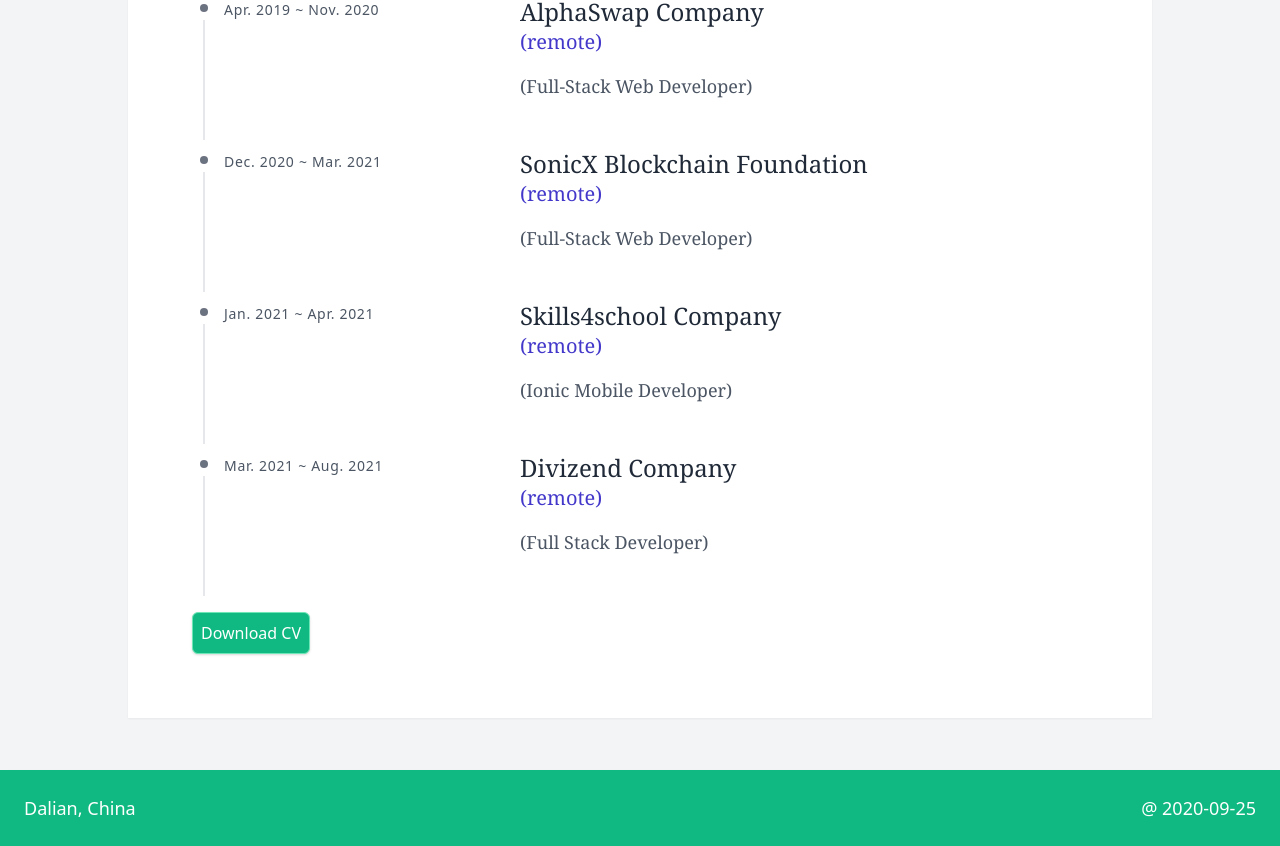
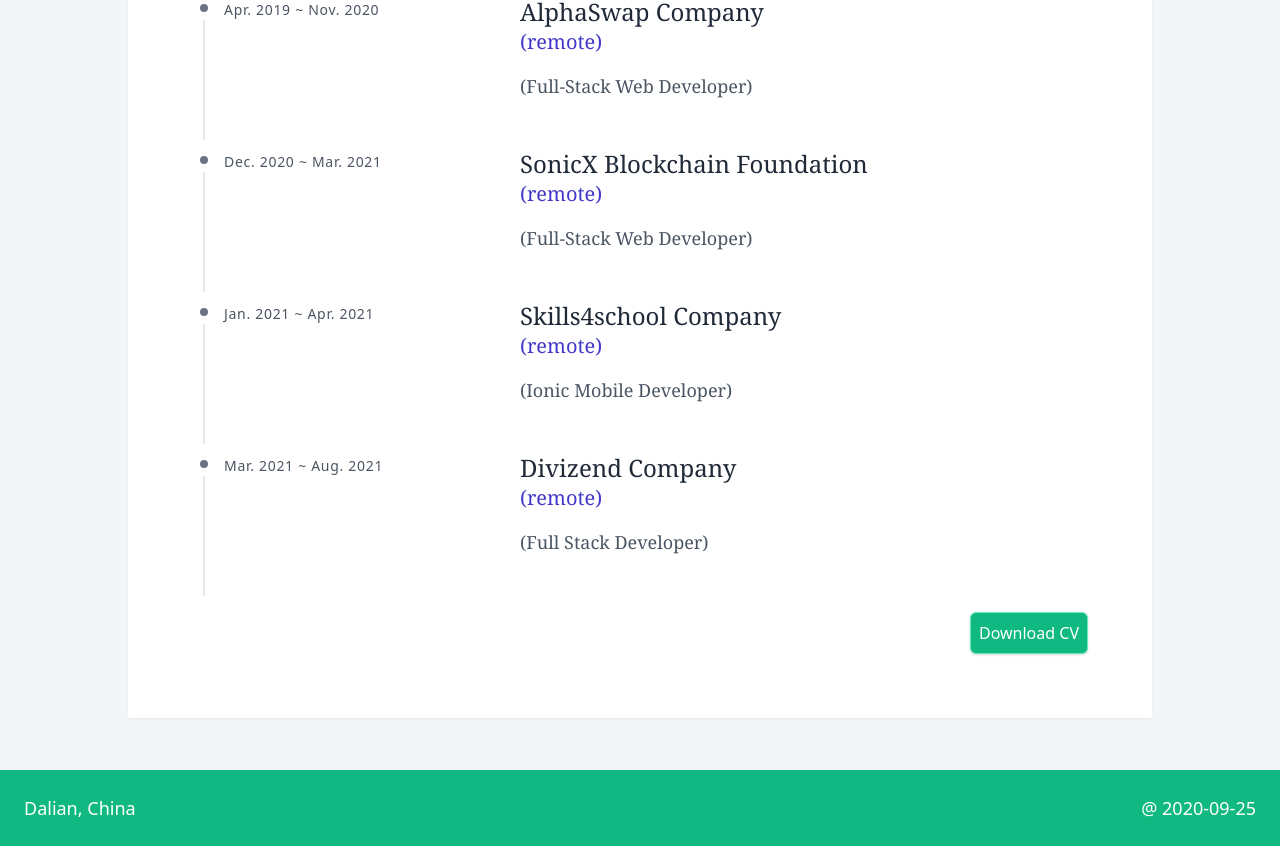
Before and after one commit to braveheart-star/daves-piedad, a Next.js app: page /resume in a window 1280 px wide. Shown: the part 636-1482 px from the top of the page. Built offline with nearby package versions, Linux system fonts and the light colour scheme.

Commit message:
change position of button

```diff
--- a/src/pages/resume/index.tsx
+++ b/src/pages/resume/index.tsx
@@ -96,7 +96,8 @@
             </p>
           </WorkHistory>
         </div>
-        <div>
+        <div className="flex justify-between ">
+          <div></div>
           <a href="./CV/CV-2021.pdf" target="_blank" download>
             <button className="bottom-auto p-2 text-white bg-green-500 border border-green-300 rounded-md shadow hover:bg-green-400 focus:outline-none">
               Download CV
```
Also changed, not shown: 2 other files (tests, documents, lock files or other folders).
